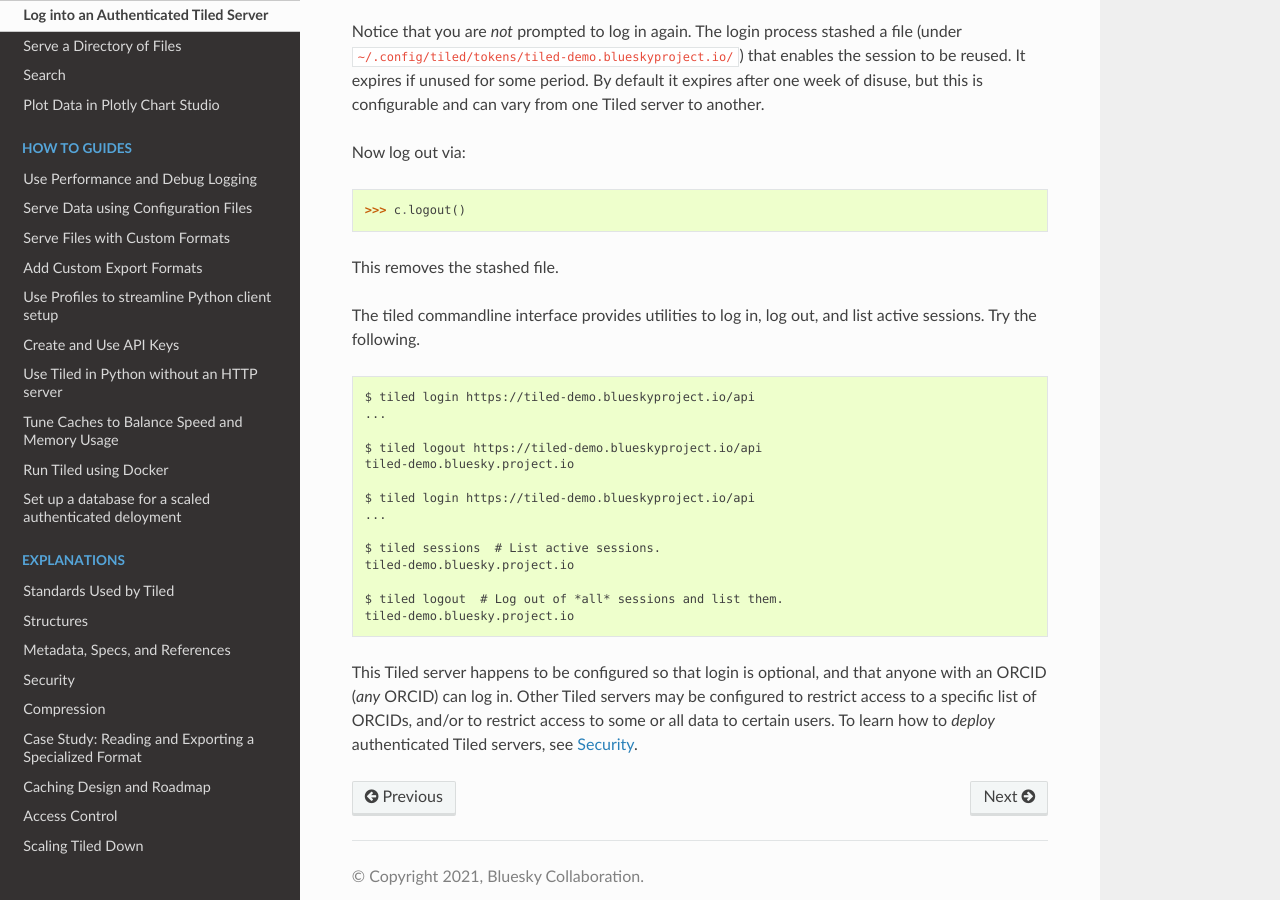
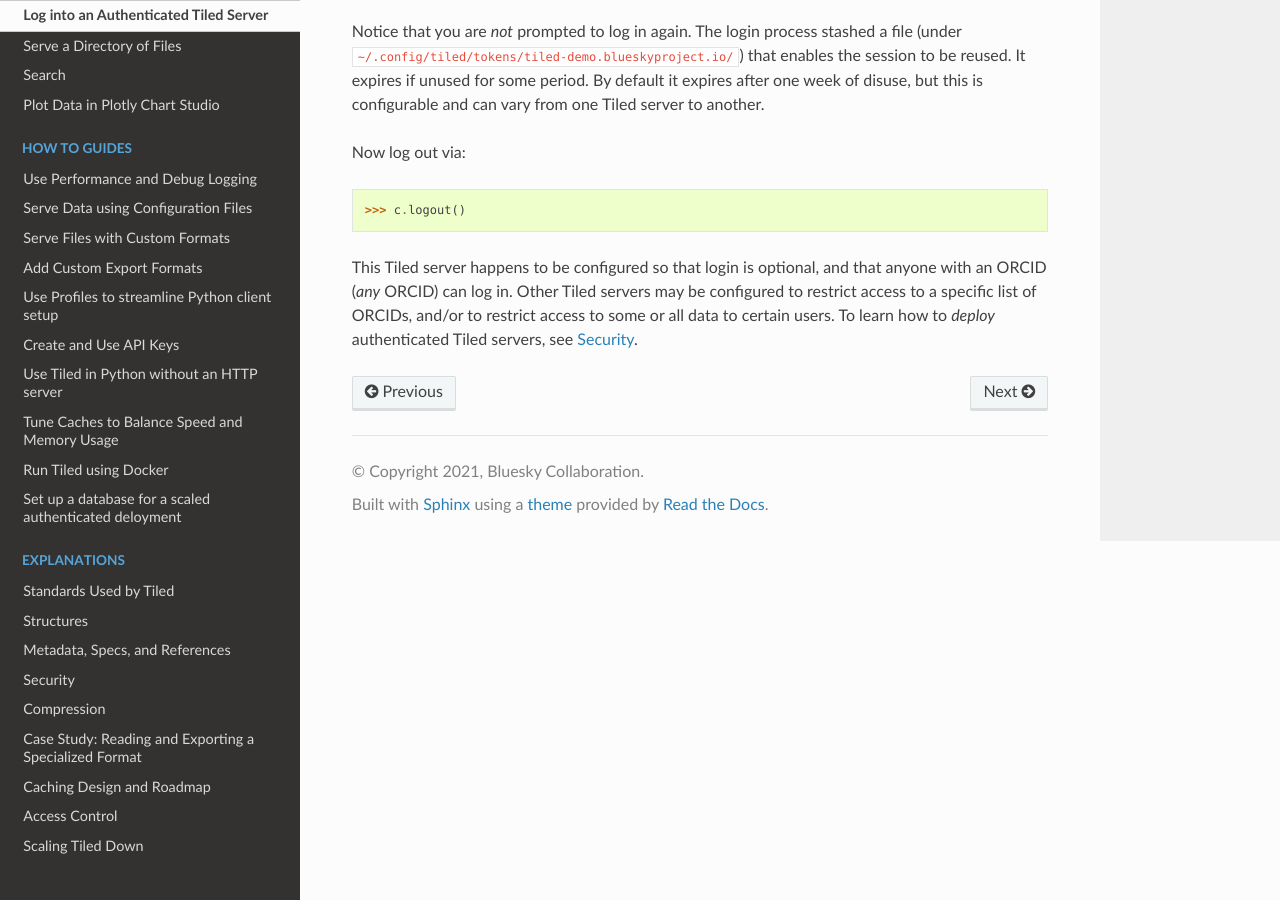
Before and after one commit to bluesky/tiled, a Sphinx documentation site: the page built from docs/source/tutorials/login.md, in a window 1280 px wide and 900 px high, scrolled down 2860 px. Built offline with Sphinx 7.4.7 and the Read the Docs theme 2.0.0, drawn with Linux system fonts in a browser that asks for light colours; pages that are not in the unit, such as notebooks, are missing from menus.

Commit message:
Remove CLI docs from tutorial -- too much info.

````diff
--- a/docs/source/tutorials/login.md
+++ b/docs/source/tutorials/login.md
@@ -91,28 +91,6 @@
 >>> c.logout()
 ```
 
-This removes the stashed file.
-
-The tiled commandline interface provides utilities to log in, log out,
-and list active sessions. Try the following.
-
-```
-$ tiled login https://tiled-demo.blueskyproject.io/api
-...
-
-$ tiled logout https://tiled-demo.blueskyproject.io/api
-tiled-demo.bluesky.project.io
-
-$ tiled login https://tiled-demo.blueskyproject.io/api
-...
-
-$ tiled sessions  # List active sessions.
-tiled-demo.bluesky.project.io
-
-$ tiled logout  # Log out of *all* sessions and list them.
-tiled-demo.bluesky.project.io
-```
-
 This Tiled server happens to be configured so that login is optional, and that
 anyone with an ORCID (_any_ ORCID) can log in. Other Tiled servers may be configured to
 restrict access to a specific list of ORCIDs, and/or to restrict access to some or
````
